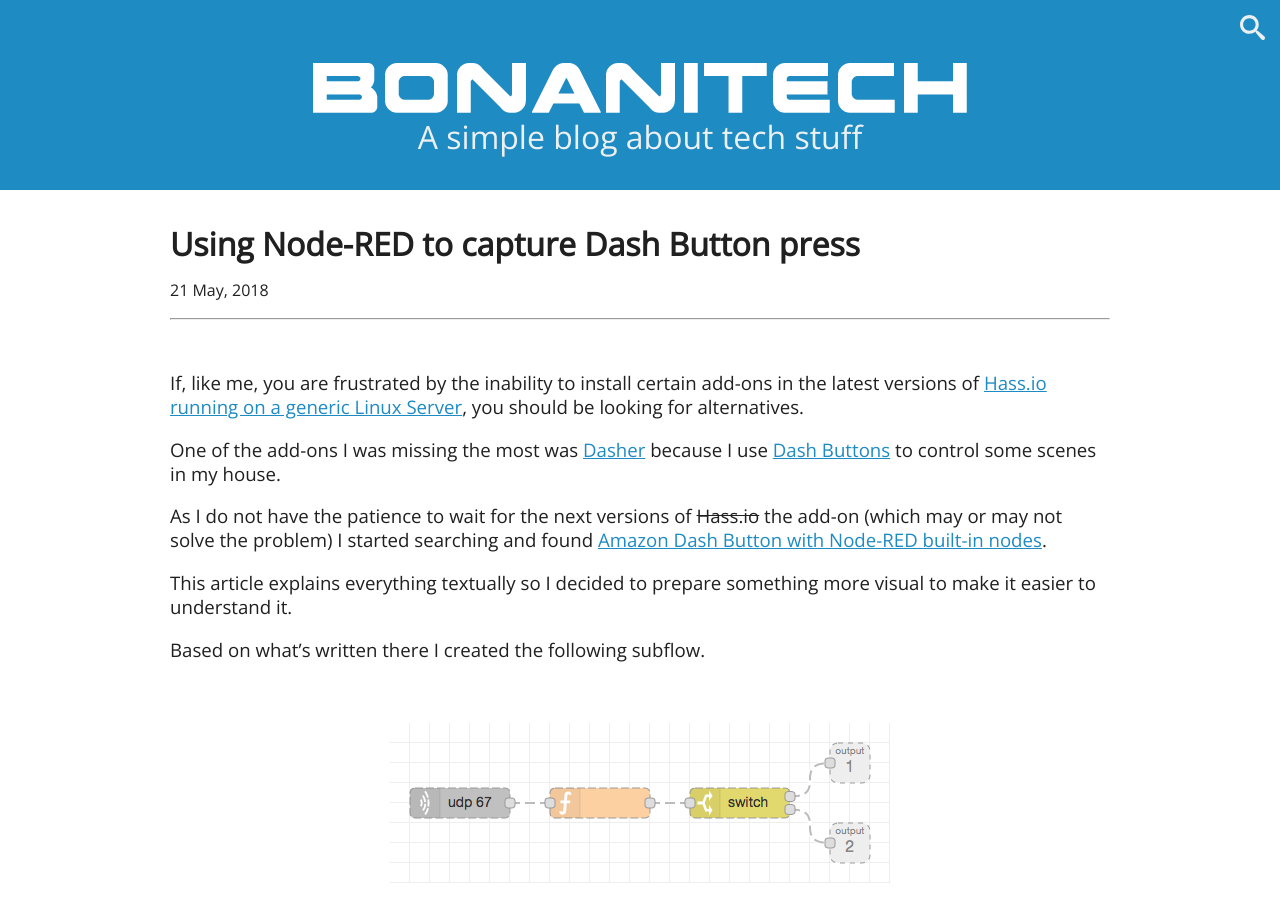
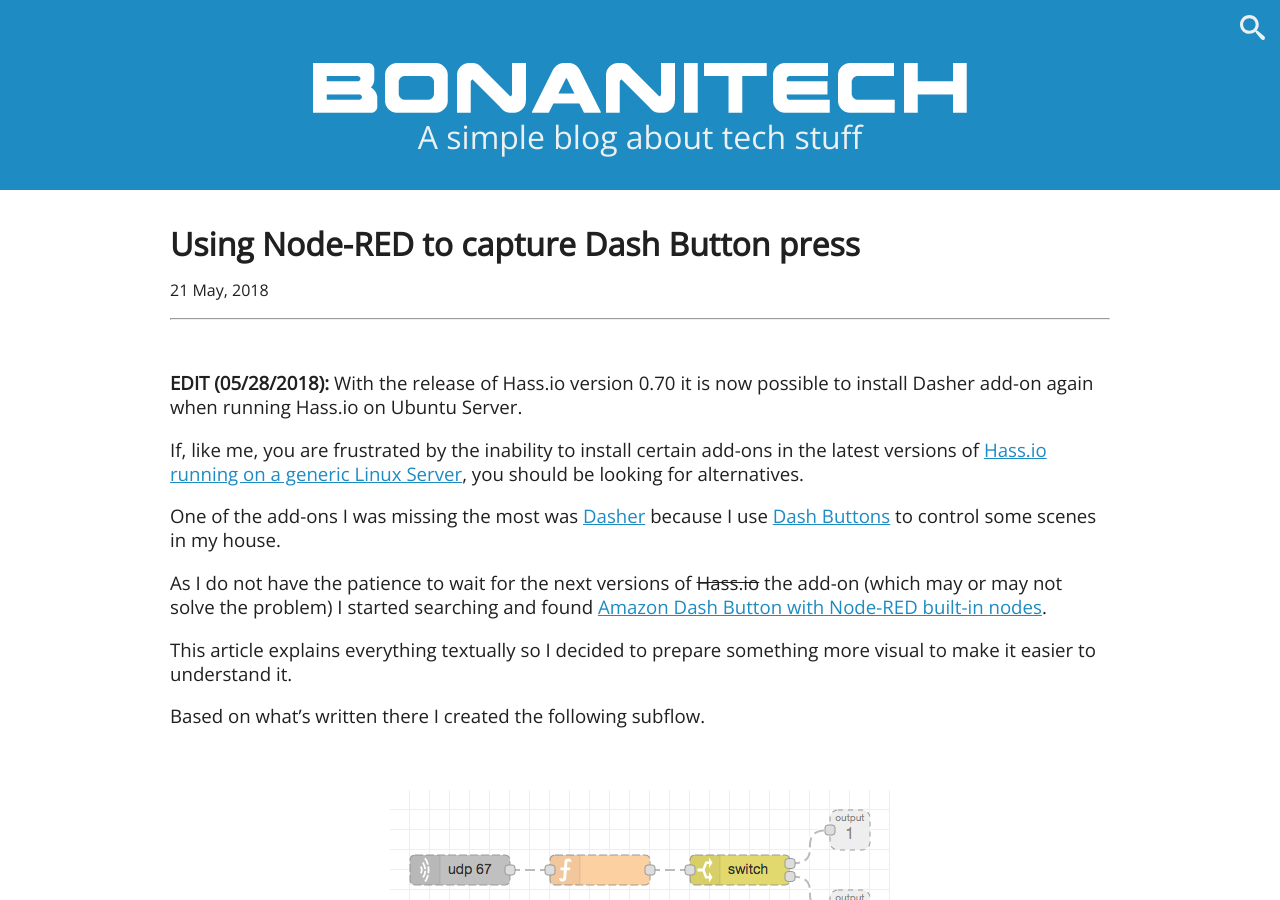
Before and after one commit to bonanitech/blog, a Jekyll site: the page built from _posts/2018-05-21-using-node-red-to-capture-dash-button-press.md, in a window 1280 px wide and 900 px high. Built offline with Jekyll 4.4.1, drawn with Linux system fonts in a browser that asks for light colours; comment, search, counter and statistics services are not loaded.

Commit message:
Update post

```diff
--- a/_posts/2018-05-21-using-node-red-to-capture-dash-button-press.md
+++ b/_posts/2018-05-21-using-node-red-to-capture-dash-button-press.md
@@ -7,6 +7,8 @@ date:   2018-05-21 20:30:00
 tags: HomeAssistant NodeRED
 permalink: /using-node-red-to-capture-dash-button-press/
 ---
+
+**EDIT \(05/28/2018\):** With the release of Hass.io version 0.70 it is now possible to install Dasher add-on again when running Hass.io on Ubuntu Server.
 
 If, like me, you are frustrated by the inability to install certain add-ons in the latest versions of [Hass.io running on a generic Linux Server](https://www.home-assistant.io/hassio/installation/#alternative-install-on-generic-linux-server), you should be looking for alternatives.
 
```
